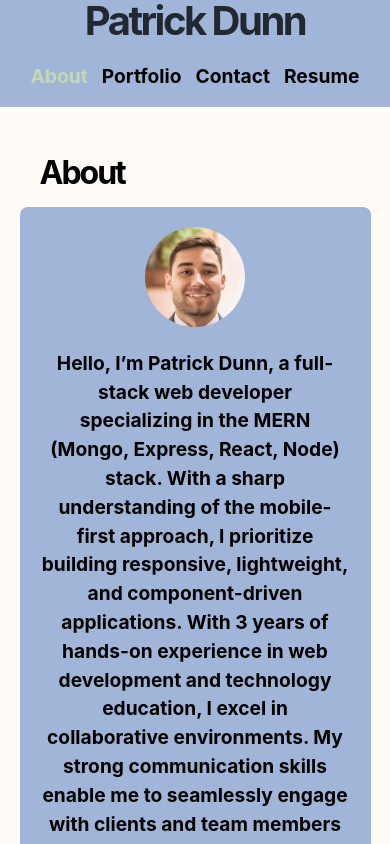
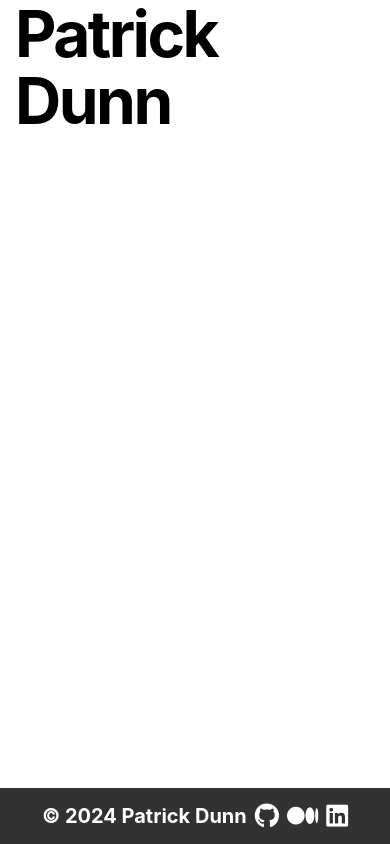
Before and after one commit to knightmac19/portfolio-2024, a React (Create React App) app: page / in a window 390 px wide. Shown: the top 844 px of the page. Built offline with nearby package versions, Linux system fonts and the light colour scheme; some icons are missing.

Commit message:
reset main App component, footer, and styles

```diff
--- a/src/App.js
+++ b/src/App.js
@@ -1,21 +1,13 @@
 import Header from "./components/Header";
-import Nav from "./components/Nav";
+// import Nav from "./components/Nav";
 import Footer from "./components/Footer";
-import Page from "./components/Page";
-import { useLocation } from "react-router-dom";
 
 const App = () => {
-  const currentPage = useLocation().pathname;
-
   return (
     <div id="page-container">
       <div id="content-wrap">
-        <Header>
-          <Nav currentPage={currentPage} />
-        </Header>
-        <main>
-          <Page currentPage={currentPage} />
-        </main>
+        <Header>{/* <Nav /> */}</Header>
+        <main></main>
       </div>
       <Footer />
     </div>
--- a/src/index.css
+++ b/src/index.css
@@ -13,8 +13,9 @@
   --primary: #c2d8b9;
   --secondary: #e4f0d0;
 } */
+
 :root {
-  --header-text: #222831;
+  /* --header-text: #222831;
   --header-bg: #a1b5d8;
   --nav-active: #c2d8b9;
   --page-header: #222831;
@@ -22,7 +23,13 @@
   --card-hover: #a1b5d8;
   --card-hover-text: #fffcf7;
   --footer-bg: #a1b5d8;
-  --footer-text: #fffcf7;
+  --footer-text: #fffcf7; */
+
+  /* schema 1 for redo */
+  --redo-cobalt: #323232;
+  --redo-light-gray: #f2f2f2;
+  --light-text: #fff;
+  --dark-text: #000;
 }
 
 #page-container {
@@ -97,13 +104,6 @@ button {
   cursor: pointer;
 }
 
-.btn:active {
-  /* background: var(--white);
-  color: var(--purple);
-  border: 1px solid var(--purple);
-  transition: 0s; */
-}
-
 .container,
 .container-fluid,
 .header-container {
@@ -153,160 +153,13 @@ code {
   border: 1px solid black;
 }
 
-/* header component */
-header {
-  display: flex;
-  justify-content: space-between;
-  align-items: center;
-  margin: 0 2rem 4rem 2rem;
-}
-
-/* nav component */
-nav .nav {
-  display: flex;
-}
-
-.nav ul {
-  display: flex;
-
-  flex-wrap: wrap;
-  list-style: none;
-  gap: 0.875rem;
-  padding-left: 1rem;
-}
-
-.nav li a {
-  text-decoration: none;
-  font-size: 1.7rem;
-  color: var(--header-text);
-  font-weight: 700;
-}
-
-.nav .active-link {
-  color: var(--nav-active);
-}
-
-/* about component */
-
-.about-page-wrapper h2 {
-  margin: 0 auto;
-  padding: 10px 20px;
-}
-
-.about-page-wrapper h2,
-.about-me {
-  max-width: 900px;
-  width: 90%;
-}
-
-.about-me {
-  background-color: var(--header-bg);
-  padding: 20px;
-  border-radius: 8px;
-  margin-bottom: 3rem;
-}
-
-.about-me .img-wrapper {
-  min-width: 100px;
-  max-width: 100px;
-  margin-right: 1rem;
-}
-
-.about-me img {
-  width: 100%;
-  border-radius: 50%;
-
-  margin-bottom: 1rem;
-}
-
-.about-me-text {
-  color: var(--card-bg);
-  font-weight: 700;
-  font-size: 1.2rem;
-}
-
-.about-link {
-  color: var(--main-bg);
-}
-
-/* portfolio component */
-.portfolio-cards {
-  display: flex;
-  flex-wrap: wrap;
-  gap: 1.5rem;
-  justify-content: flex-start;
-  margin-bottom: 3rem;
-}
-
-/* project component */
-.project-card {
-  position: relative;
-  max-width: 500px;
-  min-width: 242px;
-  width: 100%;
-  min-height: 150px;
-  box-shadow: 2px 2px 3px 3px var(--footer-bg);
-  border-radius: 8px;
-}
-
-.project-card .project-img {
-  position: relative;
-  width: 100%;
-  height: 100%;
-  border-radius: 8px;
-}
-
-.card-info {
-  color: var(--card-hover-text);
-  position: absolute;
-  top: 0px;
-  bottom: 0px;
-  left: 0px;
-  right: 0px;
-  padding: 50px;
-  z-index: 500;
-  opacity: 0;
-  transition: all 0.3s ease-in-out;
-}
-
-.card-info:hover {
-  background-color: var(--card-hover);
-  opacity: 0.9;
-  border: 5px solid var(--card-hover-text);
-  border-radius: 8px;
-}
-
-.card-info:active {
-  background-color: var(--card-hover);
-  opacity: 0.9;
-  border: 5px solid var(--card-hover-text);
-  border-radius: 8px;
-}
-
-.card-info h2 {
-  display: flex;
-  align-items: center;
-  gap: 1rem;
-}
-
-.card-info h2 span {
-  display: flex;
-  align-items: center;
-}
-
-.card-info h2 a {
-  text-decoration: none;
-  color: var(--card-hover-text);
-  vertical-align: middle;
-}
-
 footer {
   position: absolute;
   bottom: 0;
   width: 100%;
   height: 3.5rem;
-  color: var(--footer-text);
-  background-color: var(--footer-bg);
+  color: var(--light-text);
+  background-color: var(--redo-cobalt);
   font-weight: 700;
   display: flex;
   justify-content: center;
@@ -316,283 +169,26 @@ footer {
 }
 
 footer i {
-  color: var(--footer-text);
+  color: var(--light-text);
   border-radius: 50%;
 }
 
 footer i:hover {
-  background-color: var(--footer-text);
-  color: var(--footer-bg);
-}
-
-/* contact page section */
-.contact-page-wrapper {
-  margin-bottom: 3rem;
-}
-
-.contact-page-wrapper h2 {
-  padding: 10px 20px;
-  width: 60%;
-  max-width: 600px;
-  margin: 0 auto;
-}
-
-.contact {
-  background-color: var(--footer-bg);
-  border-radius: 8px;
-  padding: 20px;
-  width: 60%;
-  max-width: 600px;
-  display: flex;
-  justify-content: center;
-}
-
-.contact form {
-  width: 90%;
-}
-
-.contact form div {
-  display: flex;
-  flex-direction: column;
-  margin-bottom: 1rem;
-}
-.contact form div label {
-  width: 100%;
-  color: var(--header-text);
-  font-size: 1rem;
-  font-weight: 600;
-}
-.contact form div input,
-.contact form div textarea {
-  width: 100%;
-  font-size: 1rem;
-  border: 1px solid var(--header-bg);
-  outline: none;
-  border-radius: 3px;
-  transition: box-shadow 0.2s;
-  padding: 8px;
-}
-
-/* .contact form div {
-  display: flex;
-  justify-content: flex-start;
-  align-items: center;
-
-} */
-
-input:focus {
-  border: 1px solid var(--header-text);
-  box-shadow: 0 0 0.25rem rgba(0, 0, 0, 0.5);
-}
-textarea {
-  resize: vertical;
-  max-height: 500px;
-  overflow-y: scroll;
-}
-
-.contact .btn-wrapper {
-  width: 100%;
-  display: flex;
-  justify-content: flex-end;
-}
-
-button {
-  font-size: 1rem;
-  font-weight: 600;
-  text-decoration: none;
-  border-radius: 8px;
-  border: none;
-  color: #fff;
-  outline: none;
-  cursor: pointer;
-  background-color: var(--header-text);
-  padding: 10px 15px;
-  opacity: 0.7;
-}
-
-button:hover {
-  opacity: 1;
-}
-
-button[disabled] {
-  cursor: default;
-  opacity: 0.8;
-}
-
-.btns-and-list {
-  display: flex;
-  justify-content: space-evenly;
-}
-
-.resume-text-wrapper .btn {
-  padding: 20px 30px;
-  margin-right: 2rem;
-  background-color: var(--header-bg);
-  color: var(--main-bg);
-  text-decoration: none;
-}
-
-.btns {
-  margin-top: 5rem;
-}
-
-.btns-and-list ul {
-  display: flex;
-  flex-direction: column;
-  align-items: flex-end;
-}
-
-.btns-and-list li {
-  list-style: none;
-  color: var(--header-text);
-  font-size: 1.2rem;
-  font-weight: 600;
-}
-
-.resume-page .skills {
-  background-color: var(--header-bg);
-  color: var(--header-text);
-}
-
-.resume-page {
-  overflow: hidden;
-}
-
-.skills-wrapper {
-  overflow: visible;
-  animation: animateContainer 300s linear forwards infinite;
-}
-
-.skills {
-  list-style: none;
-  display: flex;
-  height: 100%;
-}
-
-.skills li {
-  display: flex;
-  width: 200px;
-  height: 200px;
-  justify-content: center;
-  align-items: center;
-  max-height: 100%;
-  white-space: nowrap;
-  flex-shrink: 0;
-  font-size: 100px;
-}
-
-@keyframes animateContainer {
-  from {
-    transform: translateX(0);
-  }
-  to {
-    transform: translateX(-1500%);
-  }
+  background-color: var(--light-text);
+  color: var(--redo-cobalt);
 }
 
 @media (max-width: 1053px) {
-  .portfolio {
-    text-align: center;
-  }
-  .portfolio-cards {
-    display: flex;
-    justify-content: center;
-  }
 }
 
 @media (max-width: 825px) {
-  header {
-    display: flex;
-    flex-wrap: wrap;
-    justify-content: center;
-    margin-bottom: 2rem;
-  }
-
-  .about-me .img-wrapper {
-    margin: 0 auto;
-  }
-
-  .about-me .about-me-text {
-    text-align: center;
-  }
-
-  .contact,
-  .contact-page-wrapper h2 {
-    width: 100%;
-  }
-
-  @keyframes animateContainer {
-    from {
-      transform: translateX(0);
-    }
-    to {
-      transform: translateX(-2500%);
-    }
-  }
 }
 
 @media (max-width: 700px) {
-  .btns {
-    margin-top: 1rem;
-    display: flex;
-    justify-content: center;
-    gap: 1rem;
-  }
-
-  .resume-text-wrapper .btn {
-    margin-right: 0;
-  }
-
-  .btns-and-list {
-    display: flex;
-    flex-direction: column;
-    align-items: center;
-  }
-
-  .btns-and-list ul {
-    margin-left: 0;
-    padding-left: 0;
-    display: flex;
-    flex-direction: column;
-    align-items: center;
-  }
 }
 
 @media (max-width: 500px) {
-  .nav ul {
-    padding-left: 0;
-    justify-content: center;
-  }
-
-  .header-lg {
-    font-size: 2.5rem;
-  }
-
-  .nav li a {
-    font-size: 1.2rem;
-    color: var(--secondary);
-  }
-
-  .header-md {
-    font-size: 2rem;
-  }
-
-  .btns-and-list li {
-    font-size: 1rem;
-  }
-
-  @keyframes animateContainer {
-    from {
-      transform: translateX(0);
-    }
-    to {
-      transform: translateX(-3500%);
-    }
-  }
 }
 
 @media (max-width: 300px) {
-  .btns-and-list li {
-    font-size: 0.875rem;
-  }
 }
--- a/src/index.js
+++ b/src/index.js
@@ -1,44 +1,17 @@
 import React from "react";
 import ReactDOM from "react-dom/client";
-import { createHashRouter, RouterProvider } from "react-router-dom";
-import About from "./components/About";
-import Portfolio from "./components/Portfolio";
-import Contact from "./components/Contact";
-import Resume from "./components/Resume";
 
 import App from "./App";
 
 import "./index.css";
 import reportWebVitals from "./reportWebVitals";
 
-const router = createHashRouter([
-  {
-    path: "/*",
-    element: <App />,
-    // errorElement: <Error />,
-    children: [
-      {
-        index: true,
-        element: <About />,
-      },
-      {
-        path: "Portfolio",
-        element: <Portfolio />,
-      },
-      {
-        path: "Contact",
-        element: <Contact />,
-      },
-      {
-        path: "Resume",
-        element: <Resume />,
-      },
-    ],
-  },
-]);
-
 const root = ReactDOM.createRoot(document.getElementById("root"));
-root.render(<RouterProvider router={router} />);
+root.render(
+  <React.StrictMode>
+    <App />
+  </React.StrictMode>
+);
 
 // If you want to start measuring performance in your app, pass a function
 // to log results (for example: reportWebVitals(console.log))
```
